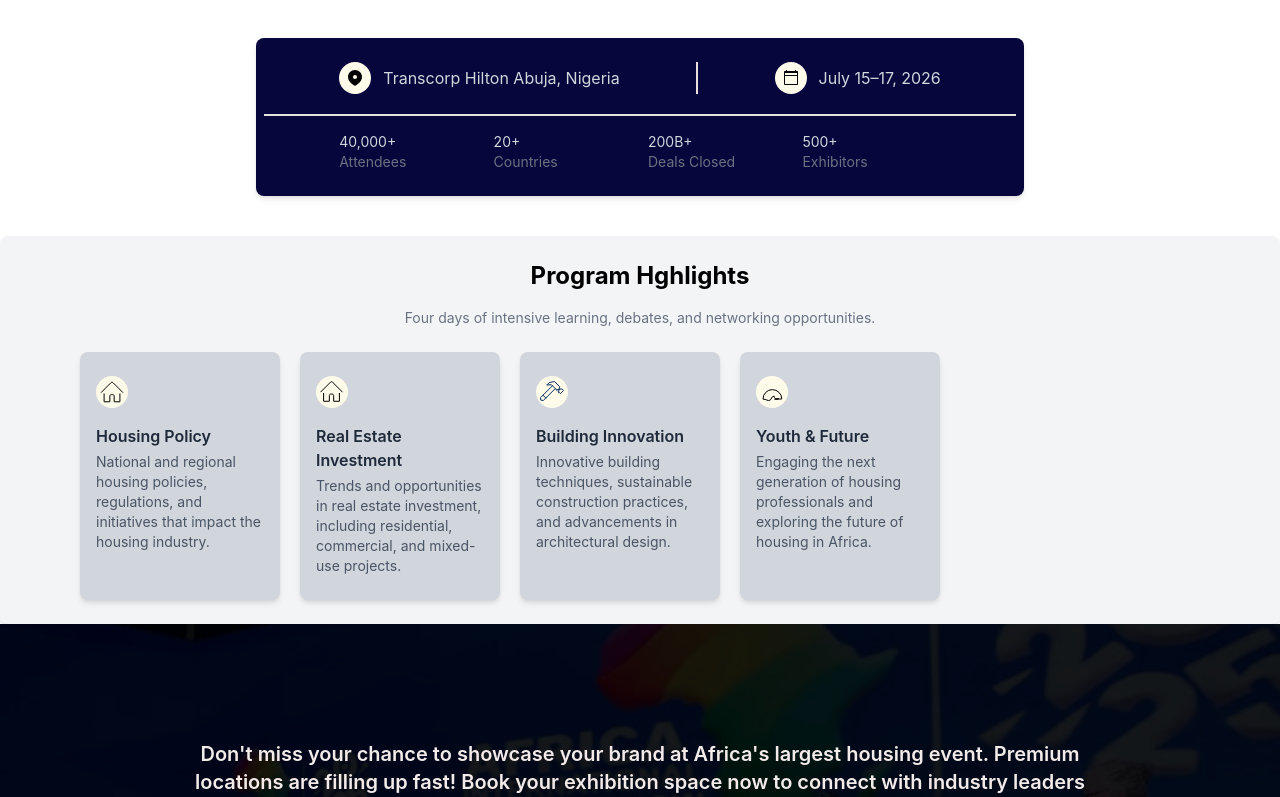
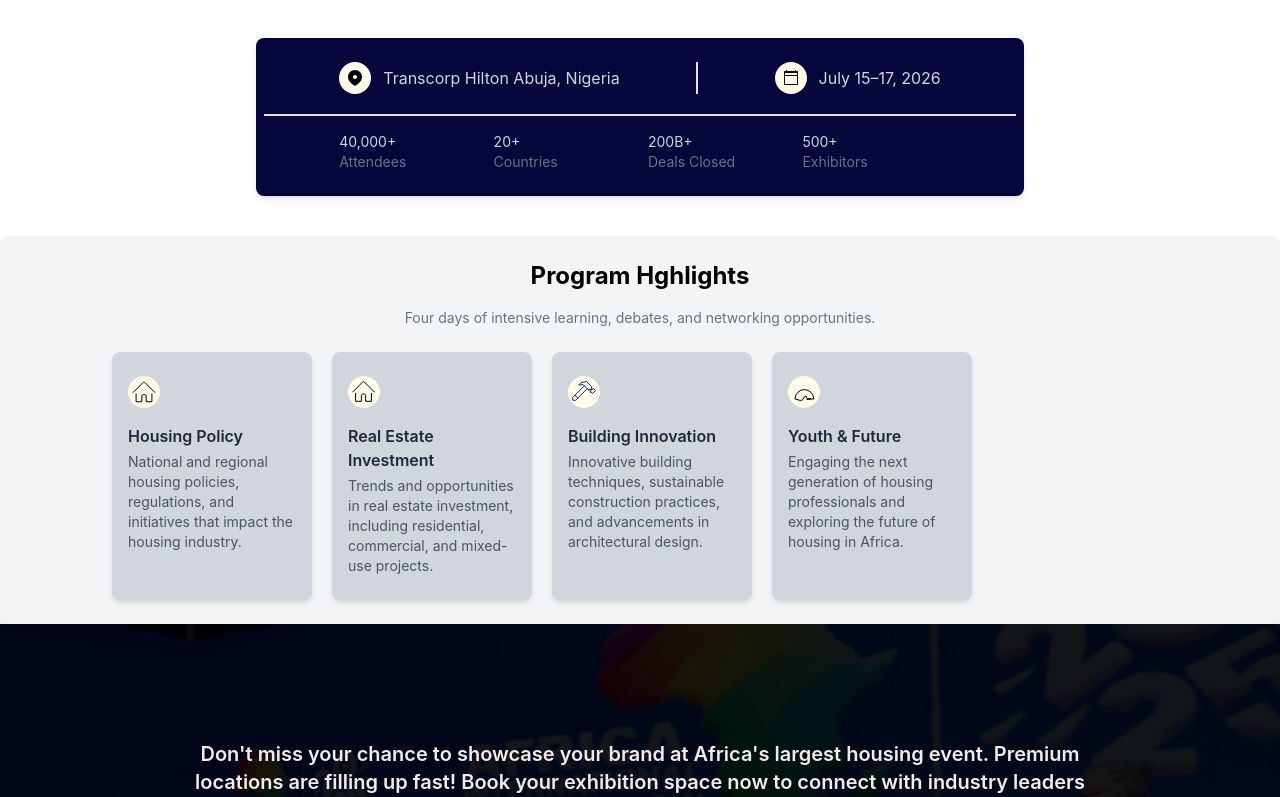
Before and after one commit to MR-MIKE001/aihs-frontend, a React (Vite) app: page / in a window 1280 px wide. Shown: the part 454-1251 px from the top of the page. Built offline with nearby package versions, Linux system fonts and the light colour scheme.

Commit message:
first commit

```diff
--- a/src/component/aihsfor/AihsforCard.jsx
+++ b/src/component/aihsfor/AihsforCard.jsx
@@ -30,7 +30,7 @@ const infoData = [
 
 function AihsforCard() {
   return (
-    <div className="grid grid-cols-1 gap-6 sm:grid-cols-2 lg:grid-cols-4 md:gap-55 md:gap-y-10">
+    <div className="grid grid-cols-1 sm:pl-8 gap-6 sm:grid-cols-2 lg:grid-cols-4 md:gap-55 md:gap-y-10">
       {infoData.map((item, index) => (
         <div
           key={index}
```
